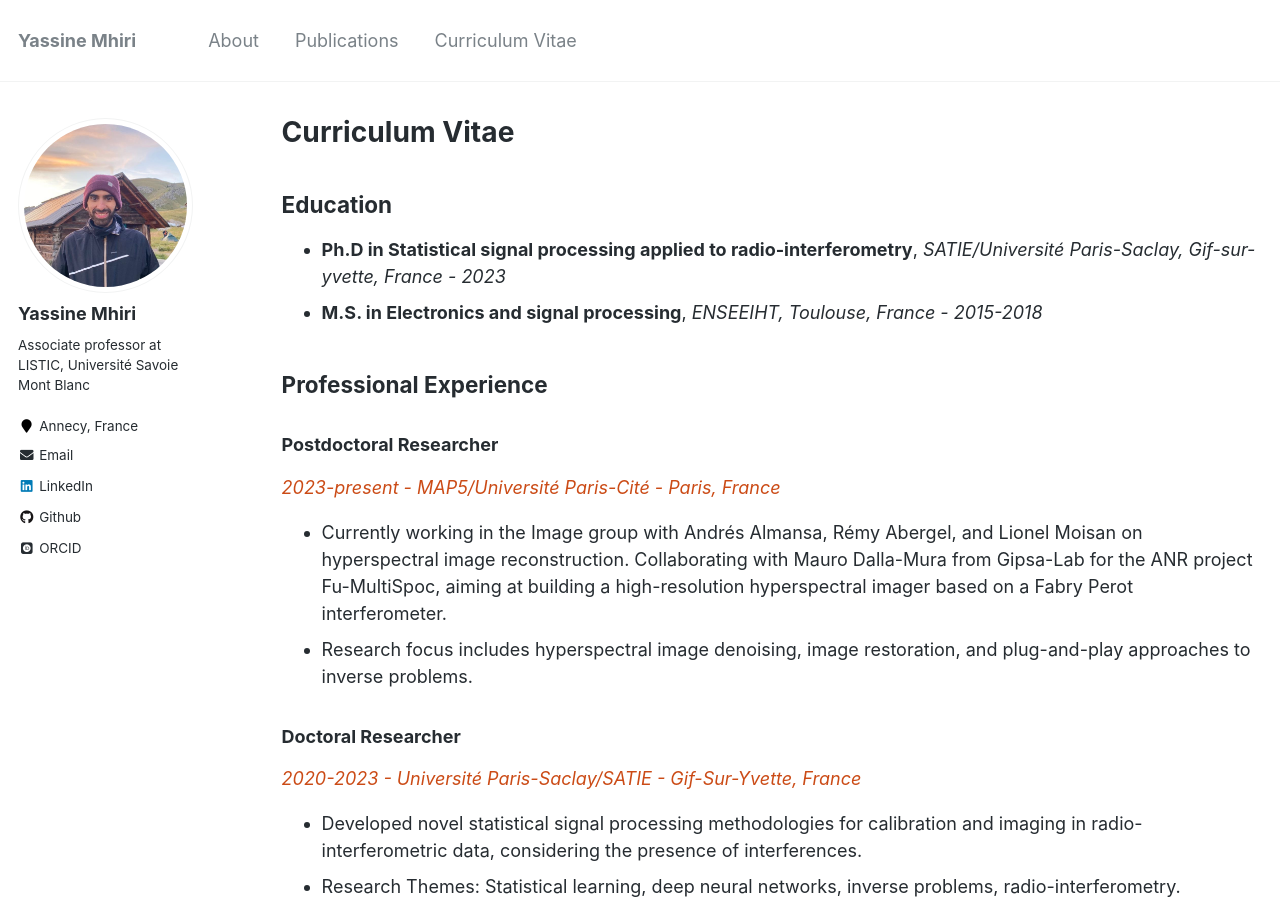
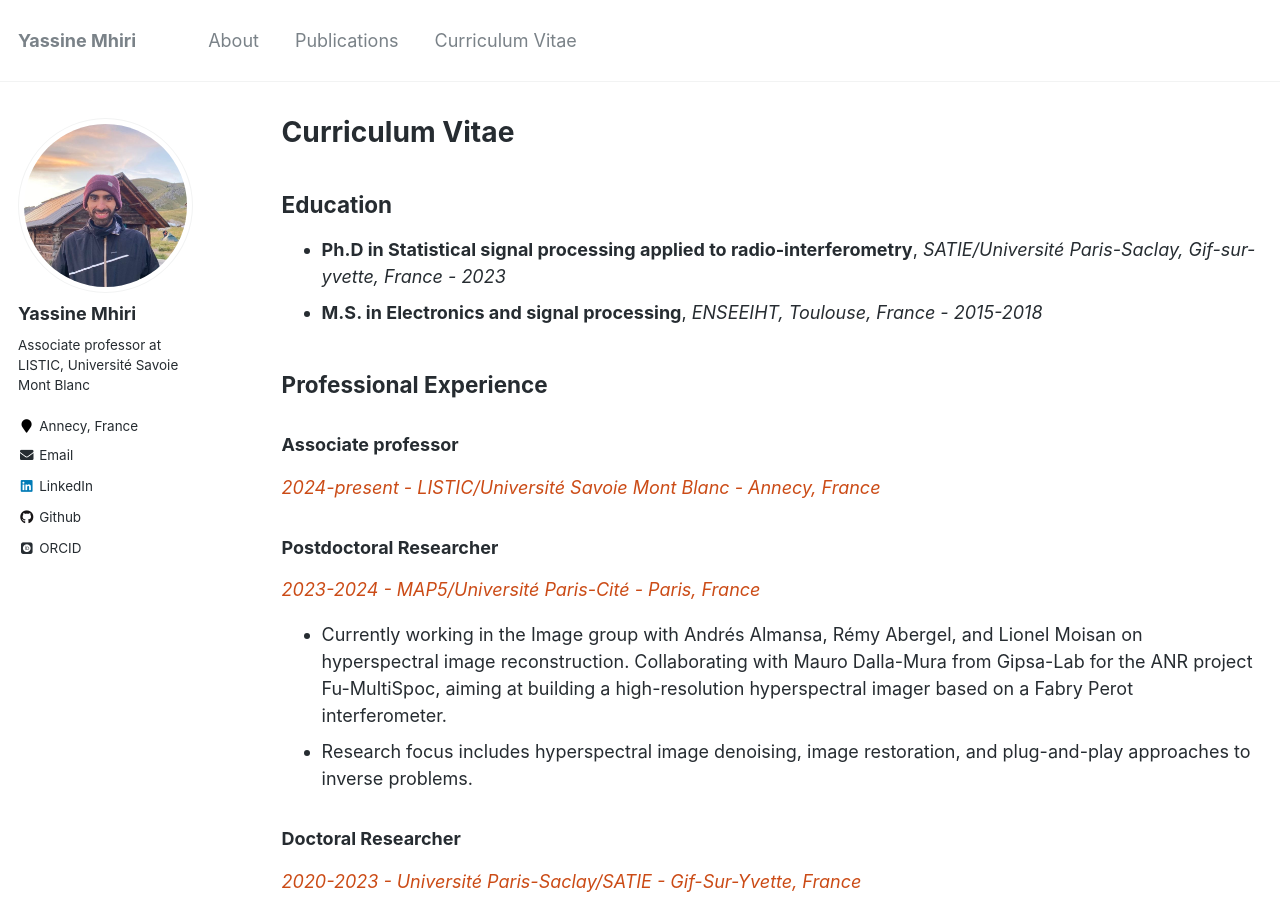
Before and after one commit to y-mhiri/y-mhiri.github.io, a Jekyll site: the page built from _pages/cv.md, in a window 1280 px wide and 900 px high. Built offline with Jekyll 4.4.1, drawn with Linux system fonts in a browser that asks for light colours; some web fonts are replaced.

Commit message:
Added new position in USMB

```diff
--- a/_pages/cv.md
+++ b/_pages/cv.md
@@ -15,8 +15,11 @@ redirect_from:
 
 ## Professional Experience
 
+### Associate professor
+*2024-present - LISTIC/Université Savoie Mont Blanc - Annecy, France*
+
 ### Postdoctoral Researcher
-*2023-present - MAP5/Université Paris-Cité - Paris, France*
+*2023-2024 - MAP5/Université Paris-Cité - Paris, France*
 - Currently working in the Image group with Andrés Almansa, Rémy Abergel, and Lionel Moisan on hyperspectral image reconstruction. Collaborating with Mauro Dalla-Mura from Gipsa-Lab for the ANR project Fu-MultiSpoc, aiming at building a high-resolution hyperspectral imager based on a Fabry Perot interferometer.
 - Research focus includes hyperspectral image denoising, image restoration, and plug-and-play approaches to inverse problems.
 
```
